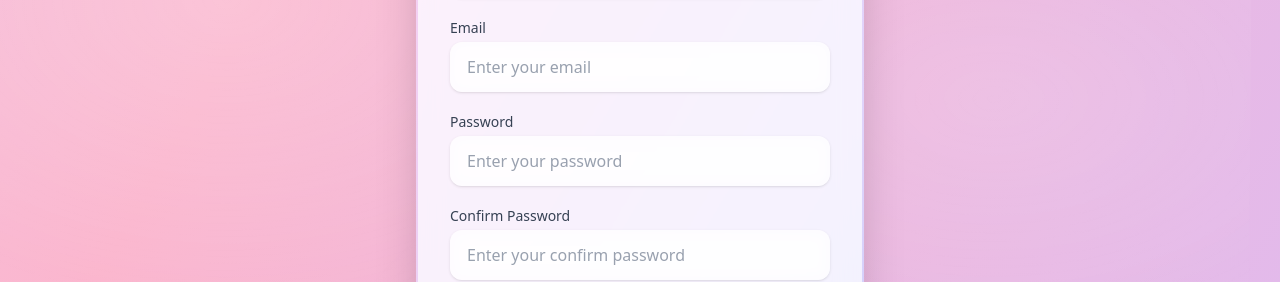
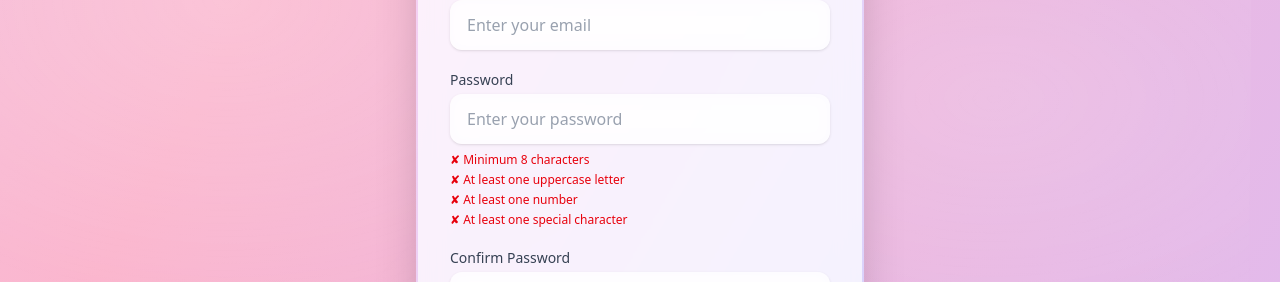
Before and after one commit to chebli2002/local-reviews, a React (Vite) app: page /register in a window 1280 px wide. Shown: the part 264-546 px from the top of the page. Built offline with nearby package versions, Linux system fonts and the light colour scheme; no server answers.

Commit message:
Fixed Password hashing with unique salt for each user
Yaatikon el aafye shbb, been a long way

```diff
--- a/src/components/auth/RegisterForm.jsx
+++ b/src/components/auth/RegisterForm.jsx
@@ -28,6 +28,12 @@ export default function RegisterForm() {
     confirm: "",
   });
   const [error, setError] = useState("");
+  const passwordChecks = {
+    length: form.password.length >= 8,
+    uppercase: /[A-Z]/.test(form.password),
+    number: /\d/.test(form.password),
+    special: /[!@#$%^&*(),.?":{}|<>]/.test(form.password),
+  };
 
   const handleChange = (e) =>
     setForm((f) => ({ ...f, [e.target.name]: e.target.value }));
@@ -37,8 +43,17 @@ export default function RegisterForm() {
     setError("");
     if (!form.username || !form.email || !form.password)
       return setError("All fields are required.");
-    if (form.password.length < 6)
-      return setError("Password must be at least 6 characters.");
+    if (
+      !passwordChecks.length ||
+      !passwordChecks.uppercase ||
+      !passwordChecks.number ||
+      !passwordChecks.special
+    ) {
+      return setError(
+        "Password must be at least 8 characters, with an uppercase letter, a number, and a special character."
+      );
+    }
+
     if (form.password !== form.confirm)
       return setError("Passwords do not match.");
     try {
@@ -102,6 +117,49 @@ export default function RegisterForm() {
                   className="w-full rounded-xl bg-white/60 dark:bg-gray-800/60 backdrop-blur-sm border border-transparent focus:border-indigo-400 dark:focus:border-indigo-500 focus:ring-2 focus:ring-indigo-300 dark:focus:ring-indigo-400 px-4 py-3 text-gray-900 dark:text-white placeholder-gray-400 dark:placeholder-gray-400 outline-none transition-all duration-300 shadow-sm hover:shadow-md"
                   placeholder={`Enter your ${label.toLowerCase()}`}
                 />
+
+                {name === "password" && (
+                  <div className="mt-2 text-xs space-y-1">
+                    <p
+                      className={
+                        passwordChecks.length
+                          ? "text-green-600"
+                          : "text-red-600"
+                      }
+                    >
+                      {passwordChecks.length ? "✔" : "✘"} Minimum 8 characters
+                    </p>
+                    <p
+                      className={
+                        passwordChecks.uppercase
+                          ? "text-green-600"
+                          : "text-red-600"
+                      }
+                    >
+                      {passwordChecks.uppercase ? "✔" : "✘"} At least one
+                      uppercase letter
+                    </p>
+                    <p
+                      className={
+                        passwordChecks.number
+                          ? "text-green-600"
+                          : "text-red-600"
+                      }
+                    >
+                      {passwordChecks.number ? "✔" : "✘"} At least one number
+                    </p>
+                    <p
+                      className={
+                        passwordChecks.special
+                          ? "text-green-600"
+                          : "text-red-600"
+                      }
+                    >
+                      {passwordChecks.special ? "✔" : "✘"} At least one special
+                      character
+                    </p>
+                  </div>
+                )}
               </div>
             ))}
 
```
Also changed, not shown: 1 other file (tests, documents, lock files or other folders).
